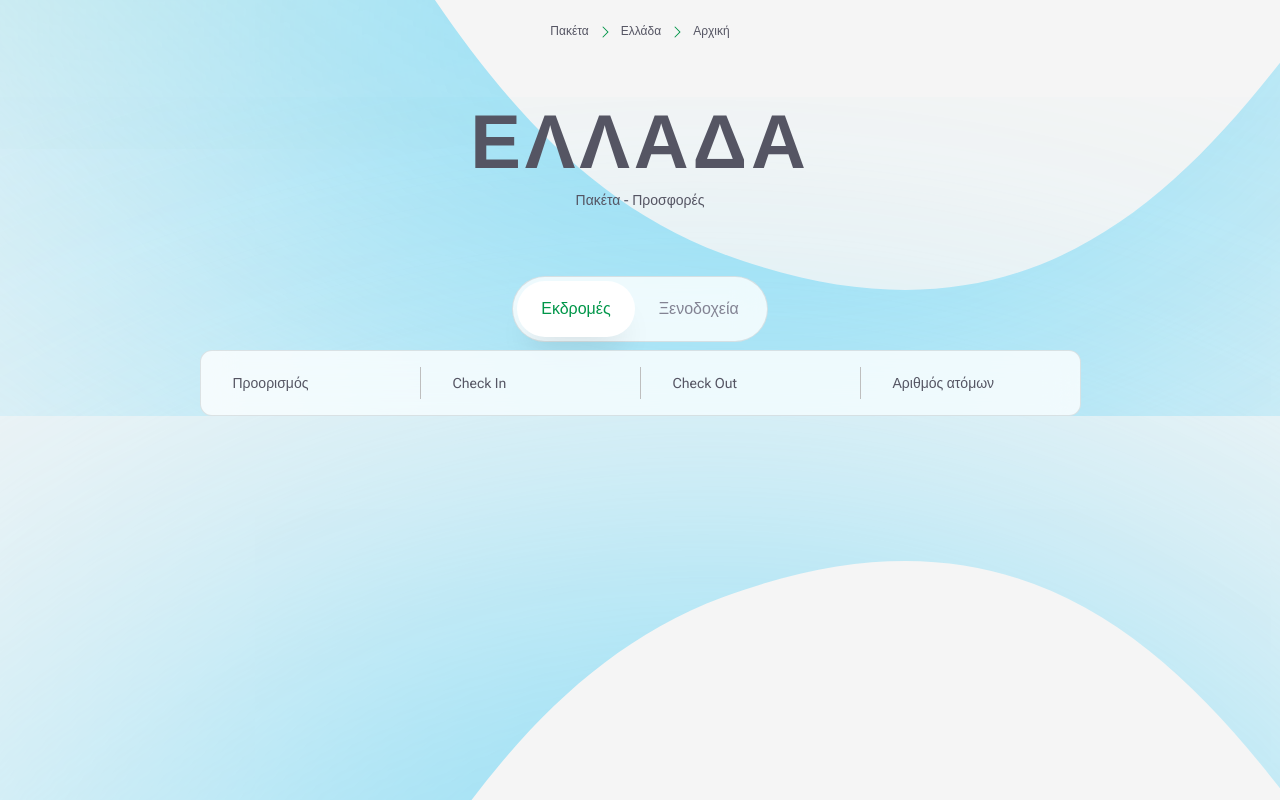
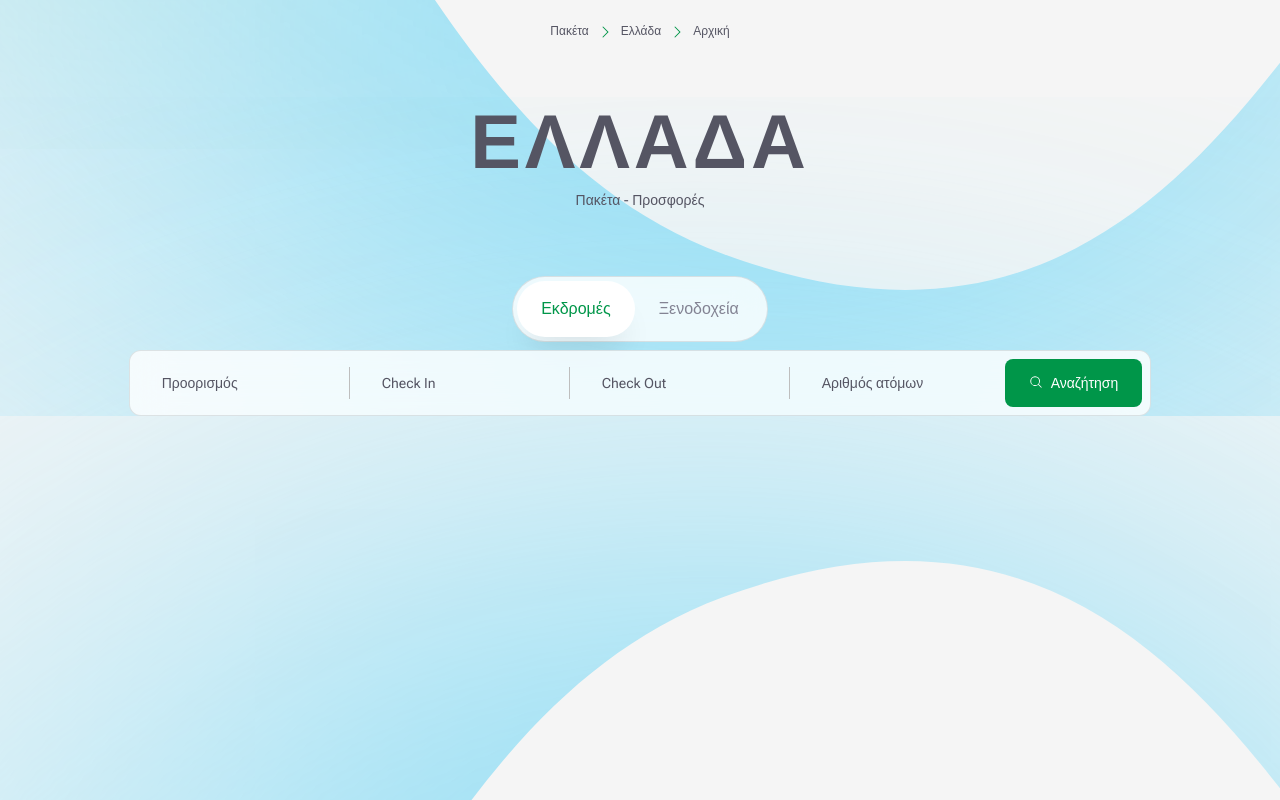
Before and after one commit to Alex-Paris/helas, a Next.js app: page / in a window 1280 px wide. Built offline with nearby package versions, Linux system fonts and the light colour scheme.

Commit message:
chore: search design

```diff
--- /dev/null
+++ b/app/_components/Button.tsx
@@ -0,0 +1,12 @@
+import { ComponentProps } from 'react'
+
+export function Button({ children, ...rest }: ComponentProps<'button'>) {
+  return (
+    <button
+      className="text-button flex justify-center gap-2 rounded-lg bg-accent-green px-6 py-4 text-white transition-colors duration-300 hover:bg-accent-blue disabled:cursor-not-allowed disabled:bg-gray"
+      {...rest}
+    >
+      {children}
+    </button>
+  )
+}
--- a/app/_components/Search/Input.tsx
+++ b/app/_components/Search/Input.tsx
@@ -1,8 +1,9 @@
-import { ComponentProps, useRef, useState } from 'react'
+import { ComponentProps, useState } from 'react'
+import { UseFormRegisterReturn } from 'react-hook-form'
 import { VariantProps, tv } from 'tailwind-variants'
 
 const container = tv({
-  base: 'relative flex flex-col h-16 rounded-xl bg-transparent px-8 py-[0.875rem] gap-1 cursor-pointer transition duration-300 focus-within:bg-white focus-within:shadow-card-shadow-light',
+  base: 'relative flex h-16 rounded-xl bg-transparent p-2 gap-1 cursor-pointer transition duration-300 focus-within:bg-white focus-within:shadow-card-shadow-light',
   variants: {
     actualState: {
       default: 'bg-transparent',
@@ -16,7 +17,7 @@ const container = tv({
 })
 
 const title = tv({
-  base: 'absolute text-black transition-all duration-300',
+  base: 'absolute text-black cursor-pointer transition-all duration-300',
   variants: {
     actualState: {
       default: 'top-6 text-field-14 font-normal',
@@ -47,16 +48,24 @@ interface InputProps
   extends ComponentProps<'input'>,
     VariantProps<typeof container> {
   label: string
+  setFocus(): void
+  register: UseFormRegisterReturn
 }
 
-export function Input({ className, actualState, label, ...rest }: InputProps) {
-  const inputRef = useRef<HTMLInputElement>(null)
-
+export function Input({
+  className,
+  actualState,
+  label,
+  children,
+  setFocus,
+  register,
+  ...rest
+}: InputProps) {
   const [state, setState] = useState(actualState)
 
   function handleFocus() {
     setState('focused')
-    inputRef.current?.focus()
+    setFocus()
   }
 
   function handleLostFocus() {
@@ -68,14 +77,20 @@ export function Input({ className, actualState, label, ...rest }: InputProps) {
       className={container({ actualState: state, className })}
       onClick={handleFocus}
     >
-      <label className={title({ actualState: state })}>{label}</label>
-      <input
-        ref={inputRef}
-        onBlur={handleLostFocus}
-        onFocus={handleFocus}
-        className={input({ actualState: state })}
-        {...rest}
-      />
+      <div className="flex h-full px-6 py-[0.375rem] ">
+        <label className={title({ actualState: state })}>{label}</label>
+        <input
+          className={input({ actualState: state })}
+          onFocus={handleFocus}
+          {...register}
+          {...rest}
+          onBlur={(e) => {
+            handleLostFocus()
+            register.onBlur(e)
+          }}
+        />
+      </div>
+      {children}
     </div>
   )
 }
--- a/app/_components/Search/index.tsx
+++ b/app/_components/Search/index.tsx
@@ -1,15 +1,78 @@
 'use client'
 
+import { zodResolver } from '@hookform/resolvers/zod'
+import { MagnifyingGlass } from '@phosphor-icons/react/dist/ssr'
 import { useState } from 'react'
+import { useForm } from 'react-hook-form'
+import { z } from 'zod'
 
+import { Button } from '../Button'
 import { Input } from './Input'
 import { TogglerButton } from './TogglerButton'
 
-export default function Search() {
+const formSchema = z.object({
+  destination: z.string().optional(),
+  checkIn: z.date().optional(),
+  checkOut: z.date().optional(),
+  numberOfPeople: z.string().optional(),
+})
+
+type SearchFormInputs = z.infer<typeof formSchema>
+
+export default function SearchForm() {
   const [type, setType] = useState('excursions')
 
+  const {
+    register,
+    setFocus,
+    handleSubmit,
+    formState: { isSubmitting, dirtyFields },
+  } = useForm<SearchFormInputs>({
+    resolver: zodResolver(formSchema),
+  })
+
+  async function handleSearch(form: SearchFormInputs) {
+    console.log(form.destination)
+    // try {
+    //   const sectorIndex = sectors.findIndex((s) => s.name === form.sector)
+    //   const to = sectors[sectorIndex].email || 'secretaria@funada.com.br'
+
+    //   const sendData: IEmailContactPostProps = {
+    //     ...form,
+    //     to,
+    //     sector: form.sector,
+    //     contact: 'Contato',
+    //     subject: `* [Envio de Contato ${form.sector}] - ${form.name} *`,
+    //   }
+
+    //   const res = await fetch('/contato/api/email-routes/contact', {
+    //     method: 'POST',
+    //     body: JSON.stringify(sendData),
+    //   })
+
+    //   if (res.status !== 200) {
+    //     const data = await res.json()
+    //     throw new AppError(data, res.status)
+    //   }
+
+    //   addToast('Mensagem enviada com sucesso!', 'success')
+    //   reset()
+    //   setIsShowing(false)
+    // } catch (error) {
+    //   console.log(error)
+    //   if (error instanceof AppError && error.statusCode === 429) {
+    //     addToast(error.message, 'error')
+    //   } else {
+    //     addToast('Ocorreu um erro! Tente novamente mais tarde', 'error')
+    //   }
+    // }
+  }
+
   return (
-    <form className="container-custom flex w-fit flex-col items-center gap-2">
+    <form
+      className="container-custom flex w-fit flex-col items-center gap-2"
+      onSubmit={handleSubmit(handleSearch)}
+    >
       {/* Togglers */}
       <div className="w-fit rounded-full border-[1px] border-stroke bg-translucent-bg p-1 backdrop-blur-lg">
         <TogglerButton
@@ -28,13 +91,51 @@ export default function Search() {
 
       {/* Search bar */}
       <div className="flex items-center rounded-xl border-[1px] border-stroke bg-translucent-bg backdrop-blur-lg">
-        <Input label="Προορισμός" placeholder="Ελλάδα" />
+        <Input
+          label="Προορισμός"
+          placeholder="Ελλάδα"
+          disabled={isSubmitting}
+          setFocus={() => setFocus('destination')}
+          actualState={dirtyFields.destination ? 'filled' : 'default'}
+          register={register('destination')}
+        />
+
         <div className="h-8 w-[1px] bg-field-border" />
-        <Input label="Check In" placeholder="Ημερομηνία" />
+
+        <Input
+          label="Check In"
+          placeholder="Ημερομηνία"
+          disabled={isSubmitting}
+          setFocus={() => setFocus('checkIn')}
+          actualState={dirtyFields.checkIn ? 'filled' : 'default'}
+          register={register('checkIn')}
+        />
+
         <div className="h-8 w-[1px] bg-field-border" />
-        <Input label="Check Out" placeholder="Ημερομηνία" />
+
+        <Input
+          label="Check Out"
+          placeholder="Ημερομηνία"
+          disabled={isSubmitting}
+          setFocus={() => setFocus('checkOut')}
+          actualState={dirtyFields.checkOut ? 'filled' : 'default'}
+          register={register('checkOut')}
+        />
+
         <div className="h-8 w-[1px] bg-field-border" />
-        <Input label="Αριθμός ατόμων" placeholder="Ημερομηνία" />
+
+        <Input
+          label="Αριθμός ατόμων"
+          placeholder="Ημερομηνία"
+          disabled={isSubmitting}
+          setFocus={() => setFocus('numberOfPeople')}
+          actualState={dirtyFields.numberOfPeople ? 'filled' : 'default'}
+          register={register('numberOfPeople')}
+        >
+          <Button>
+            <MagnifyingGlass /> Αναζήτηση
+          </Button>
+        </Input>
       </div>
     </form>
   )
--- a/app/page.tsx
+++ b/app/page.tsx
@@ -1,5 +1,5 @@
 import Breadcrumbs from './_components/Breadcrumbs'
-import Search from './_components/Search'
+import SearchForm from './_components/Search'
 
 export default function Home() {
   return (
@@ -12,7 +12,7 @@ export default function Home() {
         <p className="text-14">Πακέτα - Προσφορές</p>
       </div>
 
-      <Search />
+      <SearchForm />
     </main>
   )
 }
--- a/package.json
+++ b/package.json
@@ -9,11 +9,14 @@
     "lint": "next lint"
   },
   "dependencies": {
+    "@hookform/resolvers": "^3.3.4",
     "@phosphor-icons/react": "^2.0.15",
     "next": "14.1.0",
     "react": "^18",
     "react-dom": "^18",
-    "tailwind-variants": "^0.1.20"
+    "react-hook-form": "^7.49.3",
+    "tailwind-variants": "^0.1.20",
+    "zod": "^3.22.4"
   },
   "devDependencies": {
     "@paristech/eslint-config": "^2.0.6",
```
Also changed, not shown: 1 other file (tests, documents, lock files or other folders).
